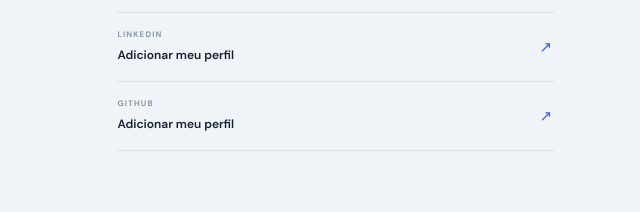
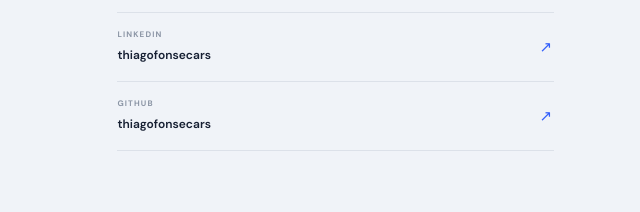
Before and after one commit to thiagofonsecars/site-pessoal-oci, a website: page public/index.html in a window 1280 px wide. Shown: the part 3150-3362 px from the top of the page, 598-1238 px from the left. Drawn offline with Linux system fonts and the light colour scheme; no server answers.

Commit message:
Update index.html

```diff
--- a/public/index.html
+++ b/public/index.html
@@ -75,7 +75,7 @@
 
     <section class="blog-section" id="blog"><div class="section blog-inner"><div class="blog-heading"><div><div class="section-label"><span>04</span> IDEIAS E APRENDIZADOS</div><h2>Notas do caminho</h2><p>Registros sobre tecnologia, carreira e o que estou aprendendo.</p></div><span class="blog-count" id="post-count">Carregando artigos…</span></div><div class="post-grid" id="post-list" aria-live="polite"></div></div></section>
 
-    <section class="contact-section" id="contato"><div class="contact-inner"><div><div class="section-label"><span>05</span> CONTATO</div><h2>Vamos trocar<br><span>uma ideia?</span></h2><p>Estou aberto a conversas sobre tecnologia, vendas e desenvolvimento.</p></div><div class="contact-links"><a href="mailto:thiagodarosafonseca@gmail.com"><span>E-MAIL</span><strong>thiagodarosafonseca@gmail.com</strong><i aria-hidden="true">↗</i></a><a href="https://www.linkedin.com/" target="_blank" rel="noreferrer"><span>LINKEDIN</span><strong>Adicionar meu perfil</strong><i aria-hidden="true">↗</i></a><a href="https://github.com/" target="_blank" rel="noreferrer"><span>GITHUB</span><strong>Adicionar meu perfil</strong><i aria-hidden="true">↗</i></a></div></div></section>
+    <section class="contact-section" id="contato"><div class="contact-inner"><div><div class="section-label"><span>05</span> CONTATO</div><h2>Vamos trocar<br><span>uma ideia?</span></h2><p>Estou aberto a conversas sobre tecnologia, vendas e desenvolvimento.</p></div><div class="contact-links"><a href="mailto:thiagodarosafonseca@gmail.com"><span>E-MAIL</span><strong>thiagodarosafonseca@gmail.com</strong><i aria-hidden="true">↗</i></a><a href="https://www.linkedin.com/" target="_blank" rel="noreferrer"><span>LINKEDIN</span><strong>thiagofonsecars</strong><i aria-hidden="true">↗</i></a><a href="https://github.com/thiagofonsecars" target="_blank" rel="noreferrer"><span>GITHUB</span><strong>thiagofonsecars</strong><i aria-hidden="true">↗</i></a></div></div></section>
   </main>
   <footer class="site-footer"><a class="brand" href="#inicio"><span class="brand-mark">TF</span><span>Thiago Fonseca</span></a><p>Feito com propósito e curiosidade. © <span id="year"></span></p><a class="back-top" href="#inicio">Voltar ao topo ↑</a></footer>
 </body>
```
